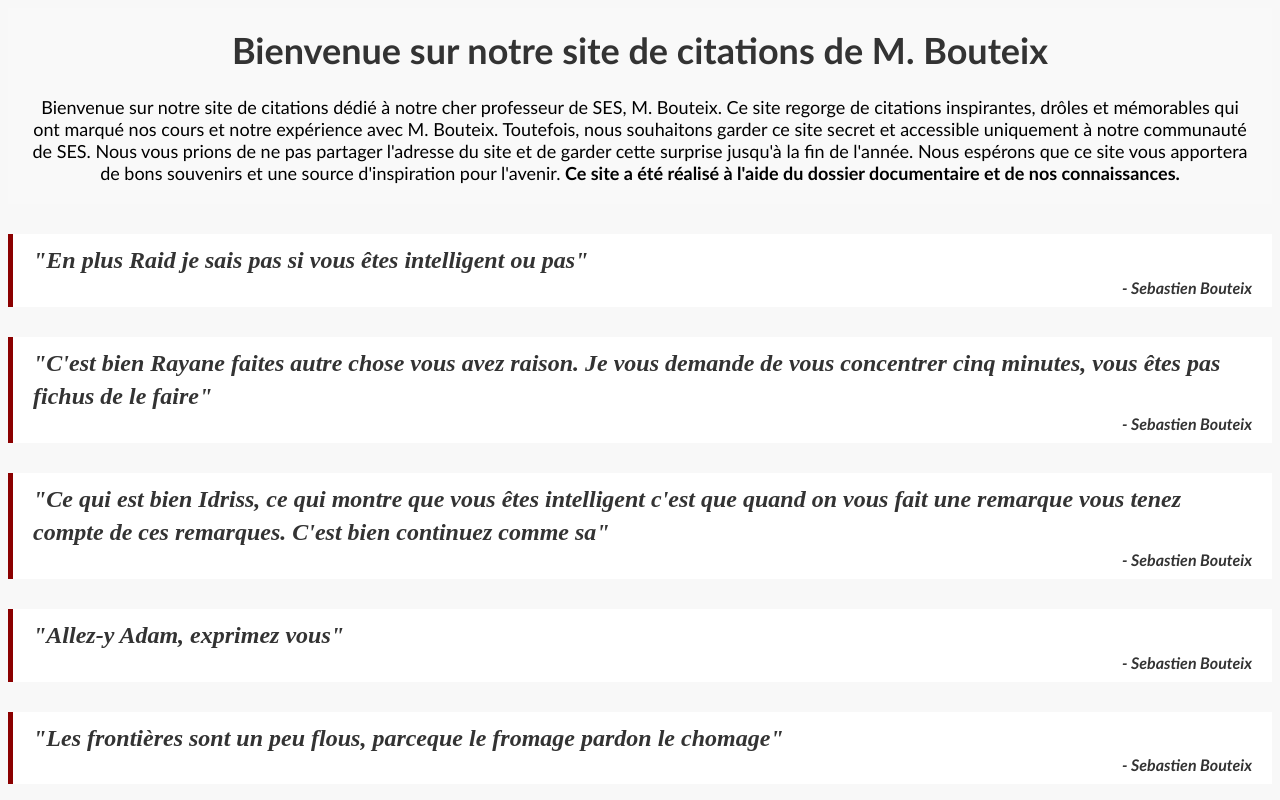
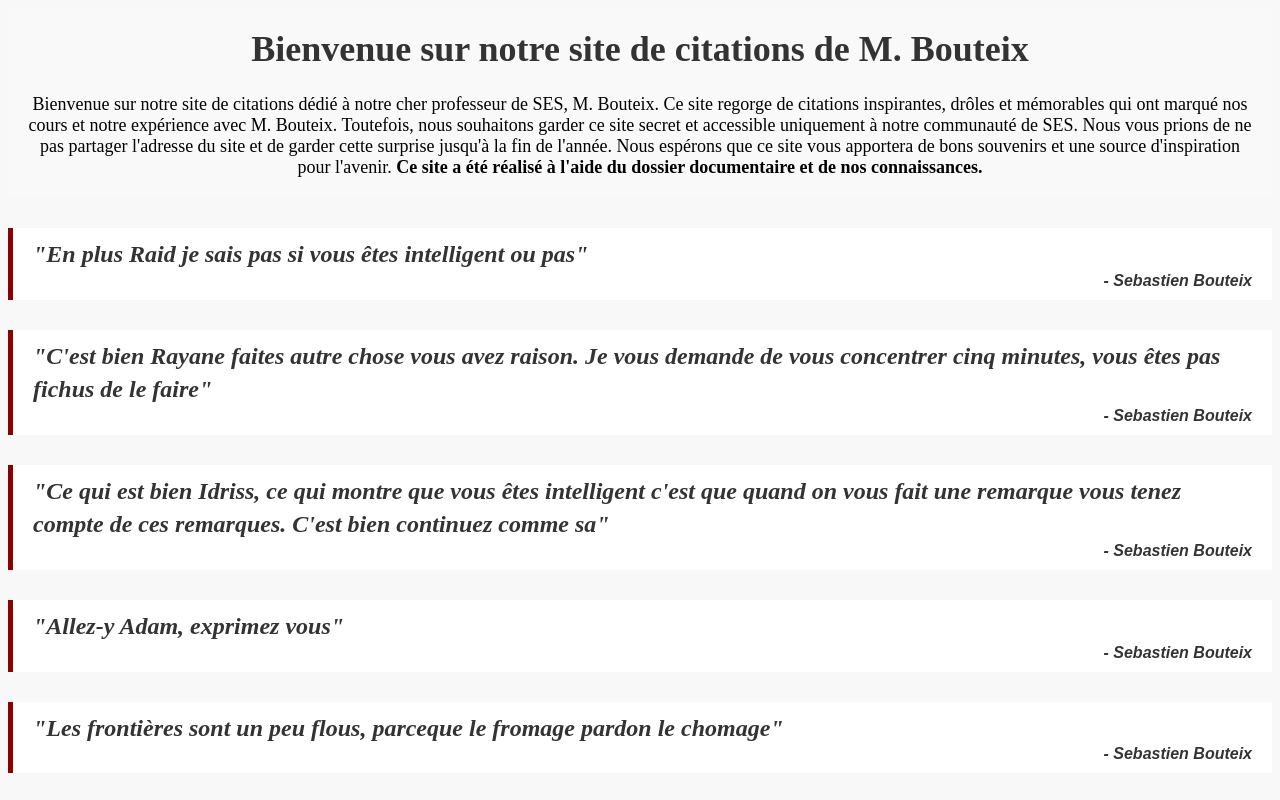
Before and after one commit to bteix1/bteixquotes, a plain HTML site: page bouteix/index.html in a window 1280 px wide. Shown: the top 800 px of the page. Drawn offline with Linux system fonts and the light colour scheme; a web font is replaced by a local one.

Commit message:
Update styles.css

```diff
--- a/bouteix/styles.css
+++ b/bouteix/styles.css
@@ -1,13 +1,14 @@
 body {
-    font-family: Arial, sans-serif;
+    font-family: Playfair Display;
     background-color: #f8f8f8;
     font-weight: normal;
   }
 
   h1 {
     text-align: center;
-    margin-top: 30px;
+    margin-top: 50px;
     color: #333;
+    font-family : Babylonica ;
   }
 
   blockquote strong {
@@ -33,7 +34,7 @@ body {
 
   footer {
     font-size: 16px; /* smaller font size */
-    font-family: Candara, sans-serif; /* Candara font */
+    font-family: Libre Baskerville , sans-serif; /* Candara font */
     text-align: right;
   }
 
@@ -62,7 +63,7 @@ body {
     padding: 20px;
     margin-bottom: 20px;
     text-align: center;
-    font-family: Candara, sans-serif;
+    font-family: , sans-serif;
   }
 
   .intro h1 {
```
